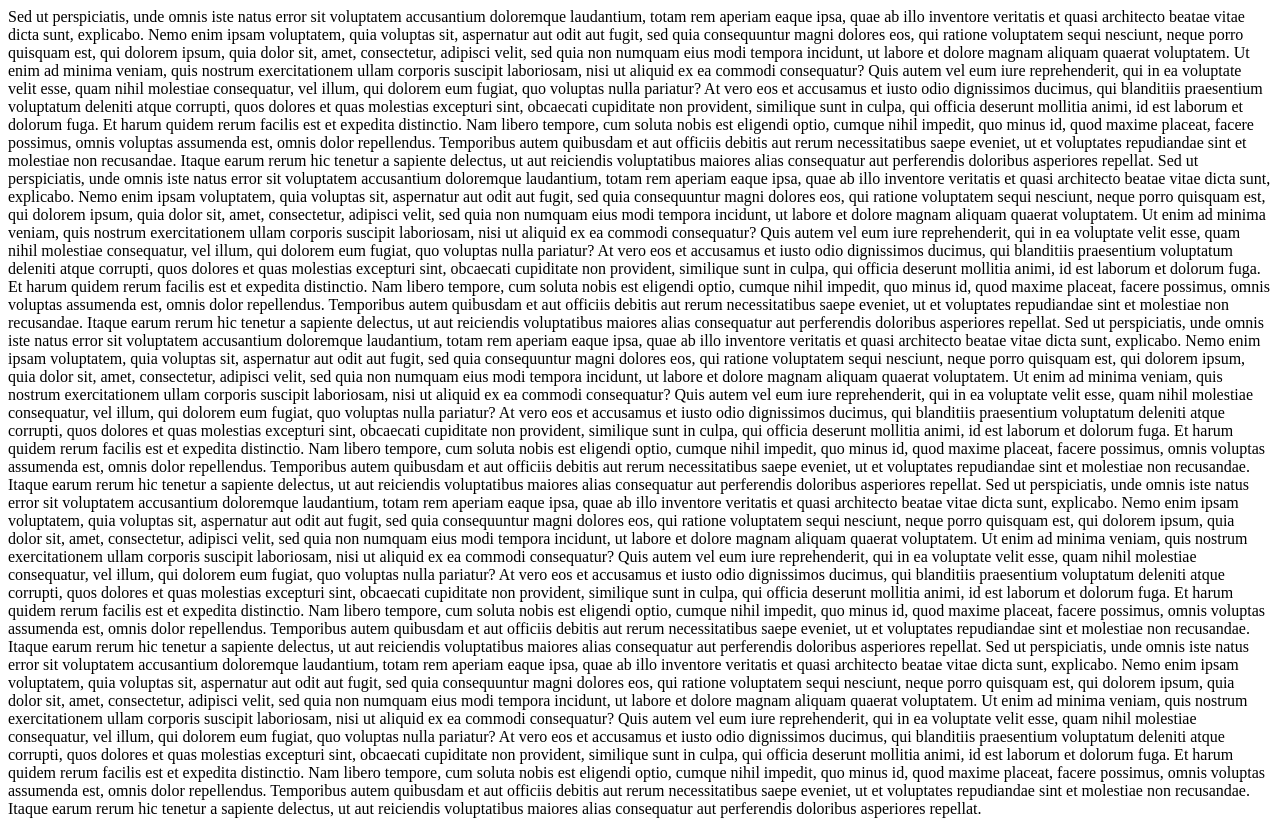
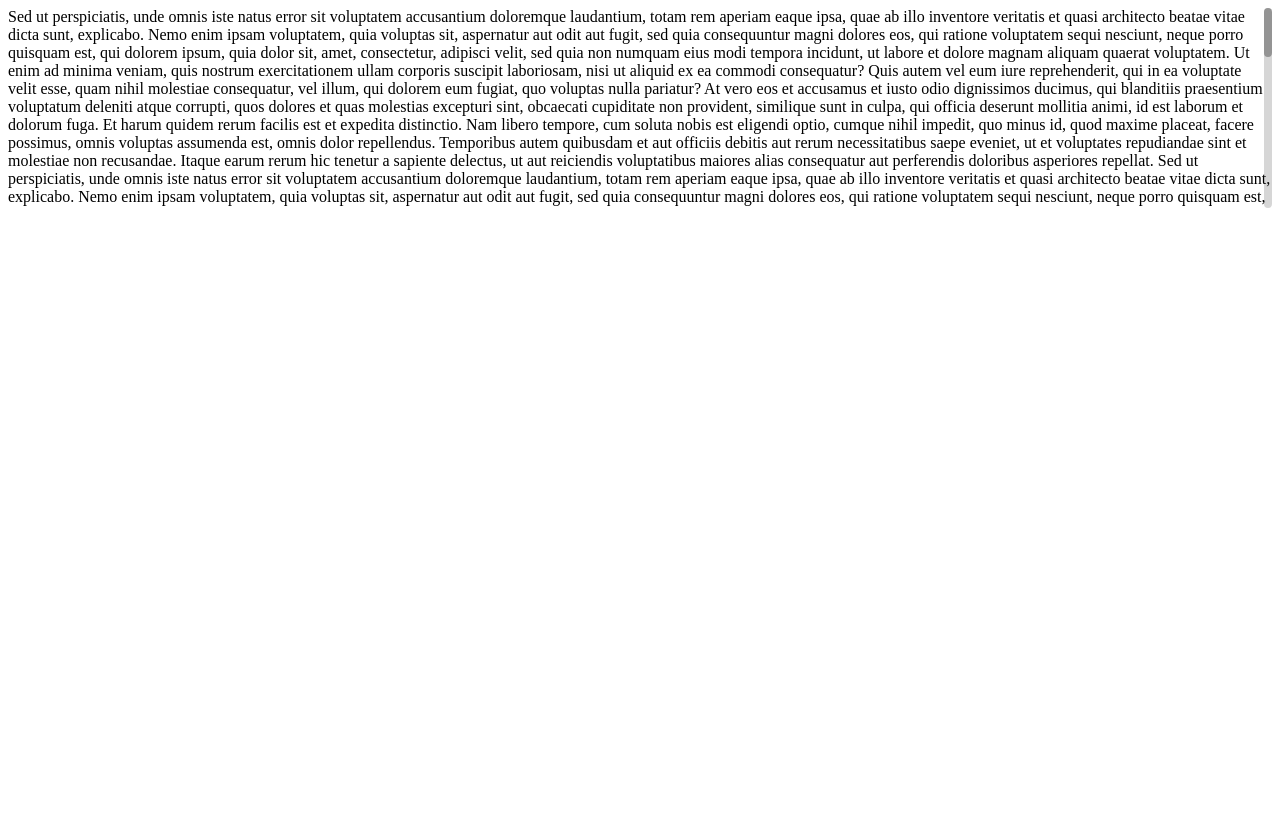
Before and after one commit to Invis1ble/scrollbox, a plain HTML site: page index.html in a window 1280 px wide. Drawn offline with nearby package versions, Linux system fonts and the light colour scheme; files that its build step writes are made by us from their sources.

Commit message:
Updated paths in example

```diff
--- a/index.html
+++ b/index.html
@@ -3,9 +3,9 @@
     <head>
         <title>Scrollbox Demo</title>
         <meta charset="utf-8" />
-        <link href="/jquery.scrollbox.css" media="screen" rel="stylesheet" type="text/css" />
+        <link href="/css/jquery.scrollbox.css" media="screen" rel="stylesheet" type="text/css" />
         <script src="https://ajax.googleapis.com/ajax/libs/jquery/1.7.2/jquery.min.js"></script>
-        <script src="/jquery.scrollbox.js" type="text/javascript"></script>
+        <script src="/js/jquery.scrollbox.js" type="text/javascript"></script>
         <style type="text/css">
 #container {
     max-height: 200px;
```
